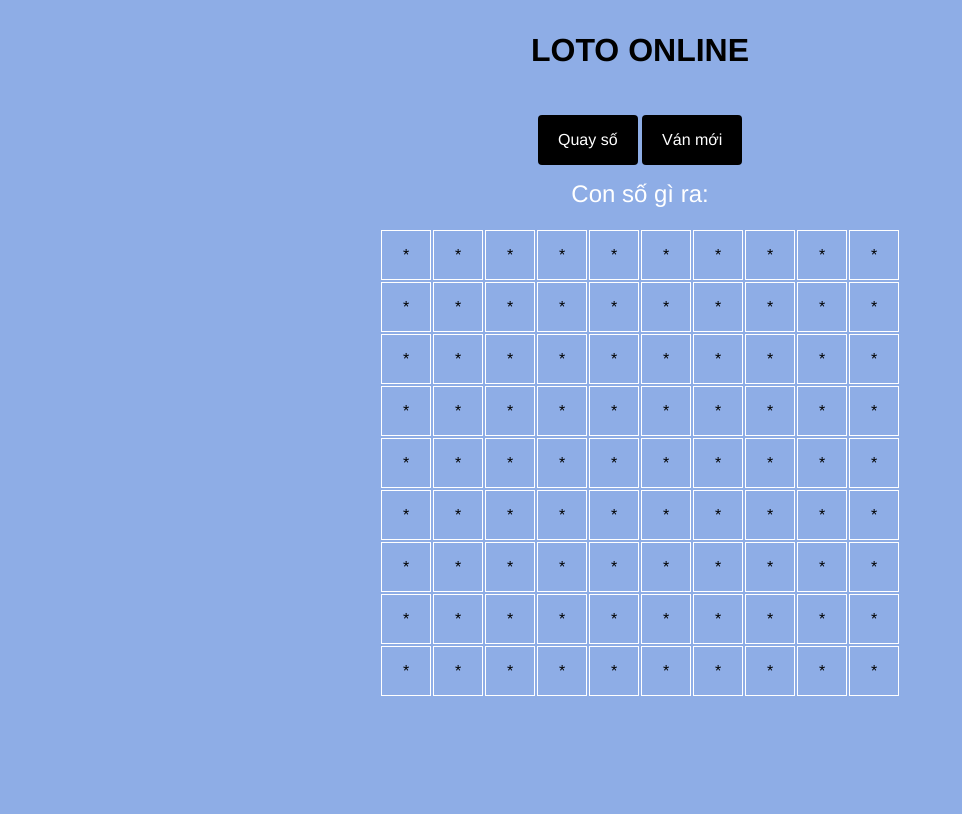
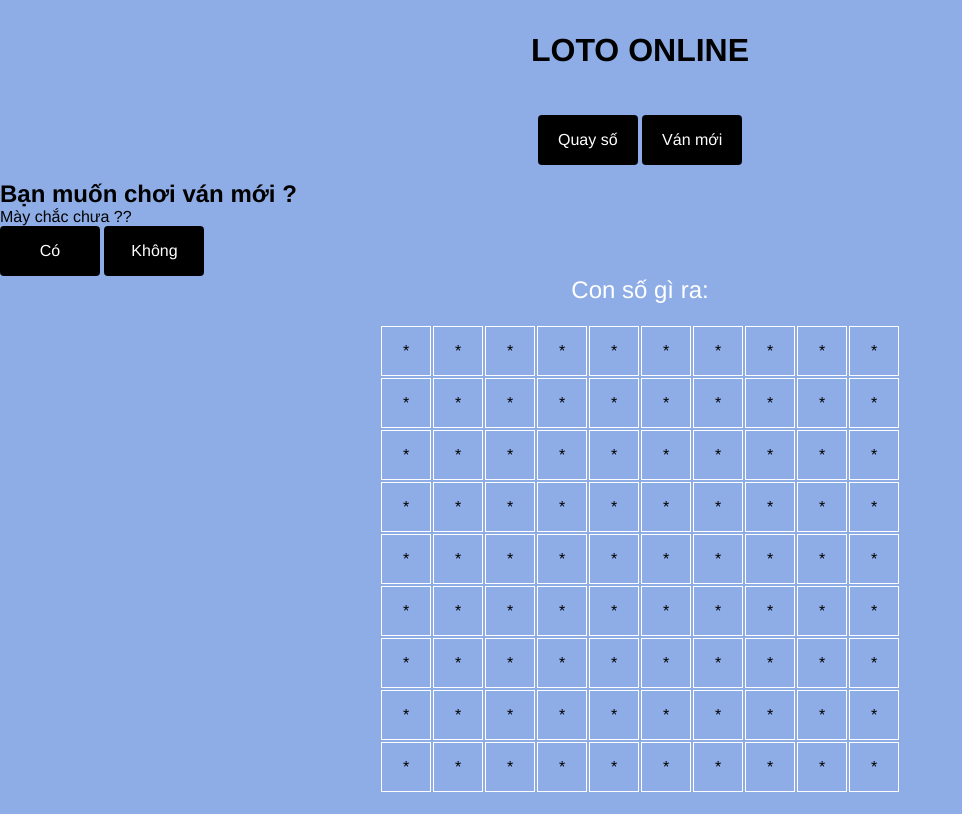
Before and after one commit to duchunggg02/weblotocuabegiang, a plain HTML site: page index.html in a window 1280 px wide. Shown: the whole page, without its empty margins (0-962 px from the left). Drawn offline with Linux system fonts and the light colour scheme.

Commit message:
Update index.html

```diff
--- a/index.html
+++ b/index.html
@@ -6,7 +6,6 @@
     <meta name="viewport" content="width=device-width, initial-scale=1.0" />
     <title>LOTO ONLINE CHO BÉ GIANG</title>
     <link rel="stylesheet" href="style.css" />
-    <script src="loto.js"></script>
   </head>
   <body>
     <div class="header">
@@ -15,6 +14,22 @@
     <div class="btn">
       <button onclick="chay()">Quay số</button>
       <button onclick="reset()">Ván mới</button>
+    </div>
+    <div class="popup-outer" id="popup">
+      <div class="popup-box">
+        <section class="st">
+          <header class="popup-header">
+            <h2>Bạn muốn chơi ván mới ?</h2>
+          </header>
+          <div class="popup-content">
+            <p>Mày chắc chưa ??</p>
+          </div>
+          <footer class="popup-footer">
+            <button class="popup-btn" onclick="onConfirm()">Có</button>
+            <button class="popup-btn btn-no" onclick="onCancel()">Không</button>
+          </footer>
+        </section>
+      </div>
     </div>
     <div class="content">
       <table>
@@ -132,5 +147,6 @@
       </table>
       <p id="kq"></p>
     </div>
+    <script src="loto.js"></script>
   </body>
 </html>
```
